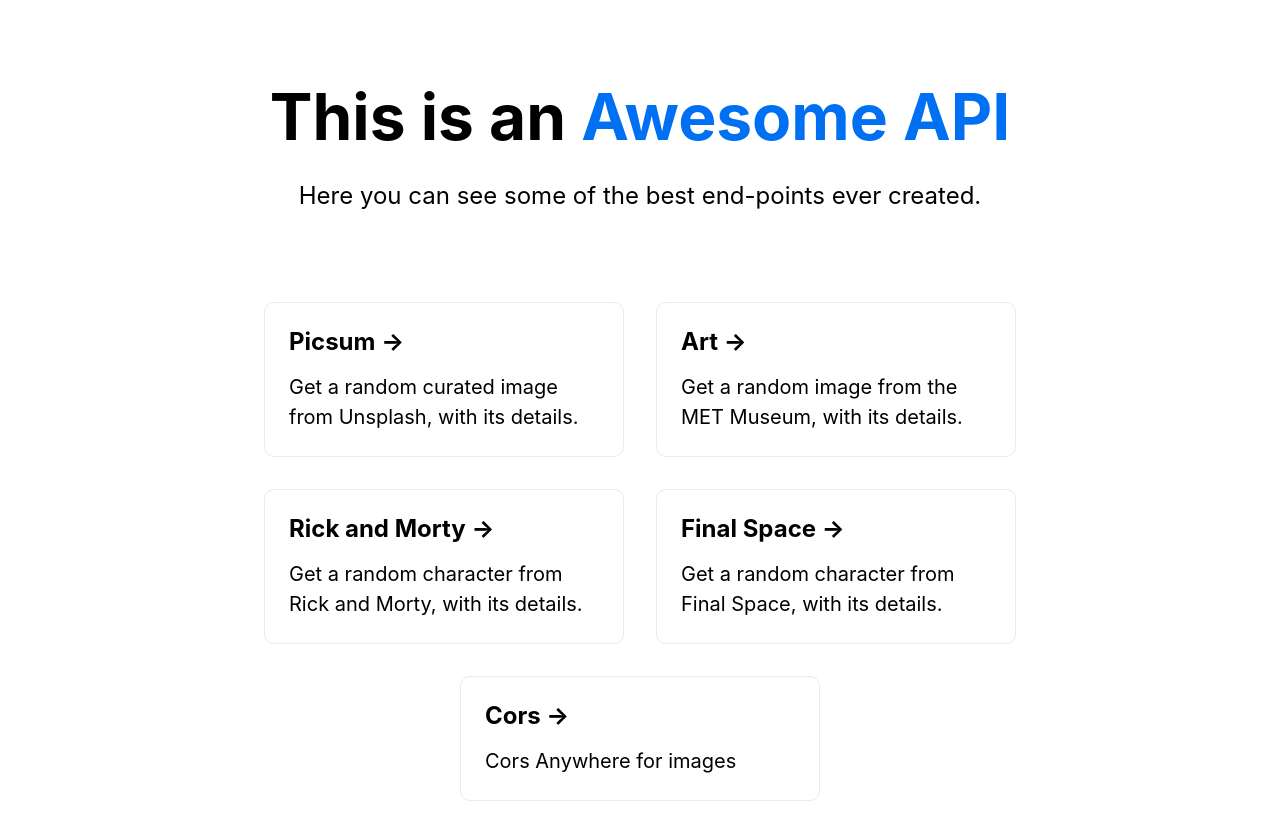
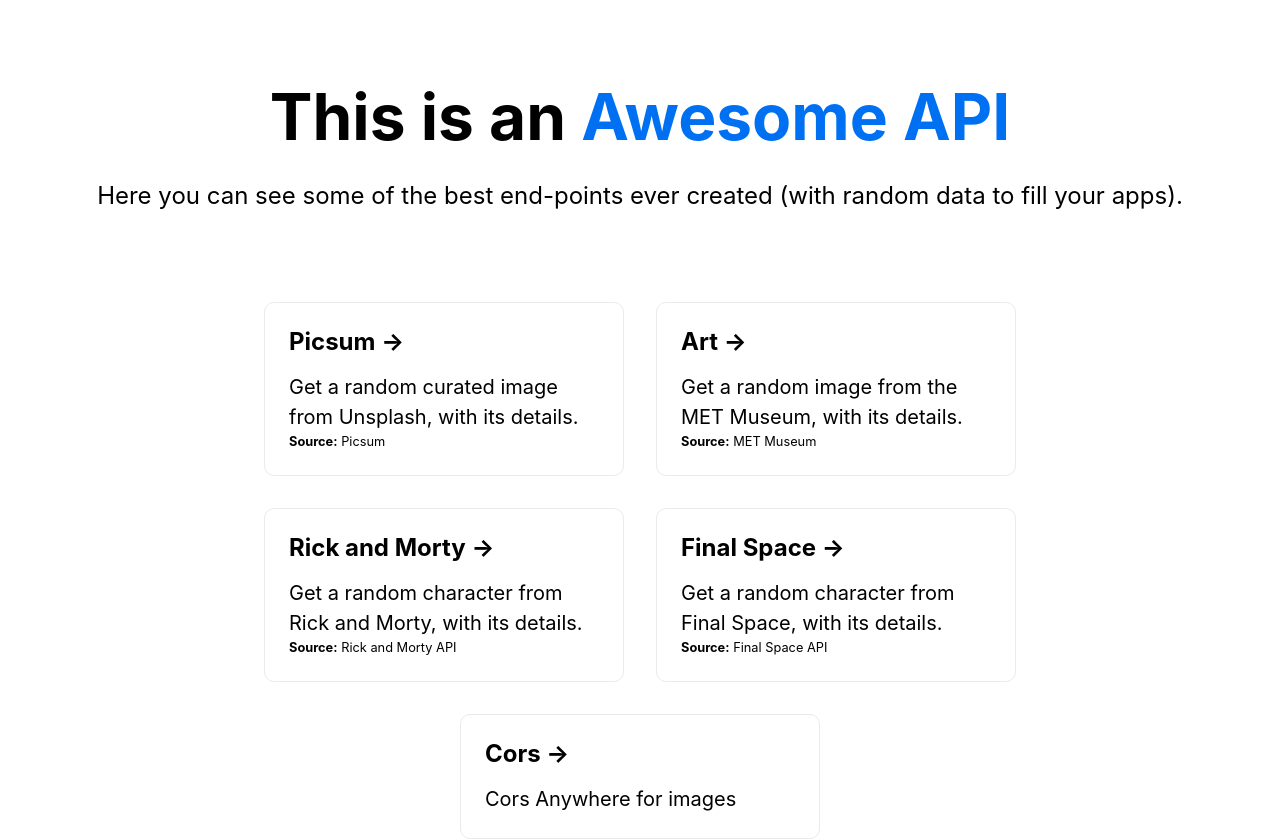
Before and after one commit to AlissonSteffens/awesome-api, a Next.js app: page / in a window 1280 px wide. Shown: the top 840 px of the page. Built offline with nearby package versions, Linux system fonts and the light colour scheme.

Commit message:
:art: add source to apis

```diff
--- a/pages/index.js
+++ b/pages/index.js
@@ -7,6 +7,21 @@
       <Head>
         <title>Awesome API</title>
         <link rel="icon" href="/favicon.ico" />
+        <script
+          async
+          src="https://www.googletagmanager.com/gtag/js?id=G-894PDP3V46"
+        />
+
+        <script
+          dangerouslySetInnerHTML={{
+            __html: `
+                  window.dataLayer = window.dataLayer || [];
+                  function gtag(){dataLayer.push(arguments);}
+                  gtag('js', new Date());
+                  gtag('config', 'G-894PDP3V46');
+              `,
+          }}
+        />
       </Head>
 
       <main className={styles.main}>
@@ -15,31 +30,50 @@
         </h1>
 
         <p className={styles.description}>
-          Here you can see some of the best end-points ever created.
+          Here you can see some of the best end-points ever created (with random data to fill your apps).
         </p>
 
         <div className={styles.grid}>
-          <a href="/api/picsum" className={styles.card}>
-            <h3>Picsum &rarr;</h3>
+          <div className={styles.card}>
+            <a href="/api/picsum"   className={styles.blue} id="picsum">
+              <h3>Picsum &rarr;</h3>
+            </a>
             <p>Get a random curated image from Unsplash, with its details.</p>
-          </a>
+            <p className={styles.fonte}><strong>Source:</strong> <a href="https://picsum.photos/" className={styles.blue} target="_blank">Picsum</a></p>
 
-           <a href="/api/art" className={styles.card}>
-            <h3>Art &rarr;</h3>
+          </div>
+
+          <div className={styles.card}>
+            <a href="/api/art"  className={styles.red} id="picsum">
+              <h3>Art &rarr;</h3>
+            </a>
             <p>Get a random image from the MET Museum, with its details.</p>
-          </a>
-          <a href="/api/rick-and-morty" className={styles.card}>
-            <h3>Rick and Morty &rarr;</h3>
+            <p className={styles.fonte}><strong>Source:</strong> <a href="https://www.metmuseum.org/" className={styles.red} target="_blank">MET Museum</a></p>
+          </div>
+
+          <div className={styles.card}>
+            <a href="/api/rick-and-morty"  className={styles.green} id="picsum">
+              <h3>Rick and Morty &rarr;</h3>
+            </a>
             <p>Get a random character from Rick and Morty, with its details.</p>
-          </a>
-          <a href="/api/final-space" className={styles.card}>
-            <h3>Final Space &rarr;</h3>
+            <p className={styles.fonte}><strong>Source:</strong> <a href="https://rickandmortyapi.com/" className={styles.green} target="_blank">Rick and Morty API</a></p>
+          </div>
+
+          <div className={styles.card}>
+            <a href="/api/final-space"  className={styles.purple} id="picsum">
+              <h3>Final Space &rarr;</h3>
+            </a>
             <p>Get a random character from Final Space, with its details.</p>
-          </a>
-          <a href="/api/cors?image=https://images.metmuseum.org/CRDImages/ep/original/DT2722.jpg" className={styles.card} >
-            <h3>Cors &rarr;</h3>
+            <p className={styles.fonte}><strong>Source:</strong> <a href="https://finalspaceapi.com/" className={styles.purple} target="_blank">Final Space API</a></p>
+          </div>
+
+          <div className={styles.card}>
+            <a href="/api/cors?image=https://images.metmuseum.org/CRDImages/ep/original/DT2722.jpg"  className={styles.blue} id="picsum">
+              <h3>Cors &rarr;</h3>
+            </a>
             <p>Cors Anywhere for images</p>
-          </a>
+          </div>
+
           {/*
           <a
             href="https://vercel.com/import?filter=next.js&utm_source=create-next-app&utm_medium=default-template&utm_campaign=create-next-app"
--- a/styles/Home.module.css
+++ b/styles/Home.module.css
@@ -91,12 +91,52 @@
   border-radius: 10px;
   transition: color 0.15s ease, border-color 0.15s ease;
 }
+.card .content{
+  background-color: white;
+  border-radius: 10px;
+  padding: 1rem;
+}
+
+.fonte{
+  font-size: .8rem !important;
+}
 
 .card:hover,
 .card:focus,
 .card:active {
+  color: #000;
+  border-color: #666;
+}
+
+.blue:hover,
+.blue:focus,
+.blue:active {
   color: #0070f3;
   border-color: #0070f3;
+}
+
+.red:hover,
+.red:focus,
+.red:active {
+  color:#ED213A;
+  border-color:#ED213A;
+
+}
+
+.green:hover,
+.green:focus,
+.green:active {
+  color:#17b978;
+  border-color: #17b978;
+
+}
+
+.purple:hover,
+.purple:focus,
+.purple:active {
+  color: #7F00FF;
+  border-color:#7F00FF;
+
 }
 
 .card h3 {
```
